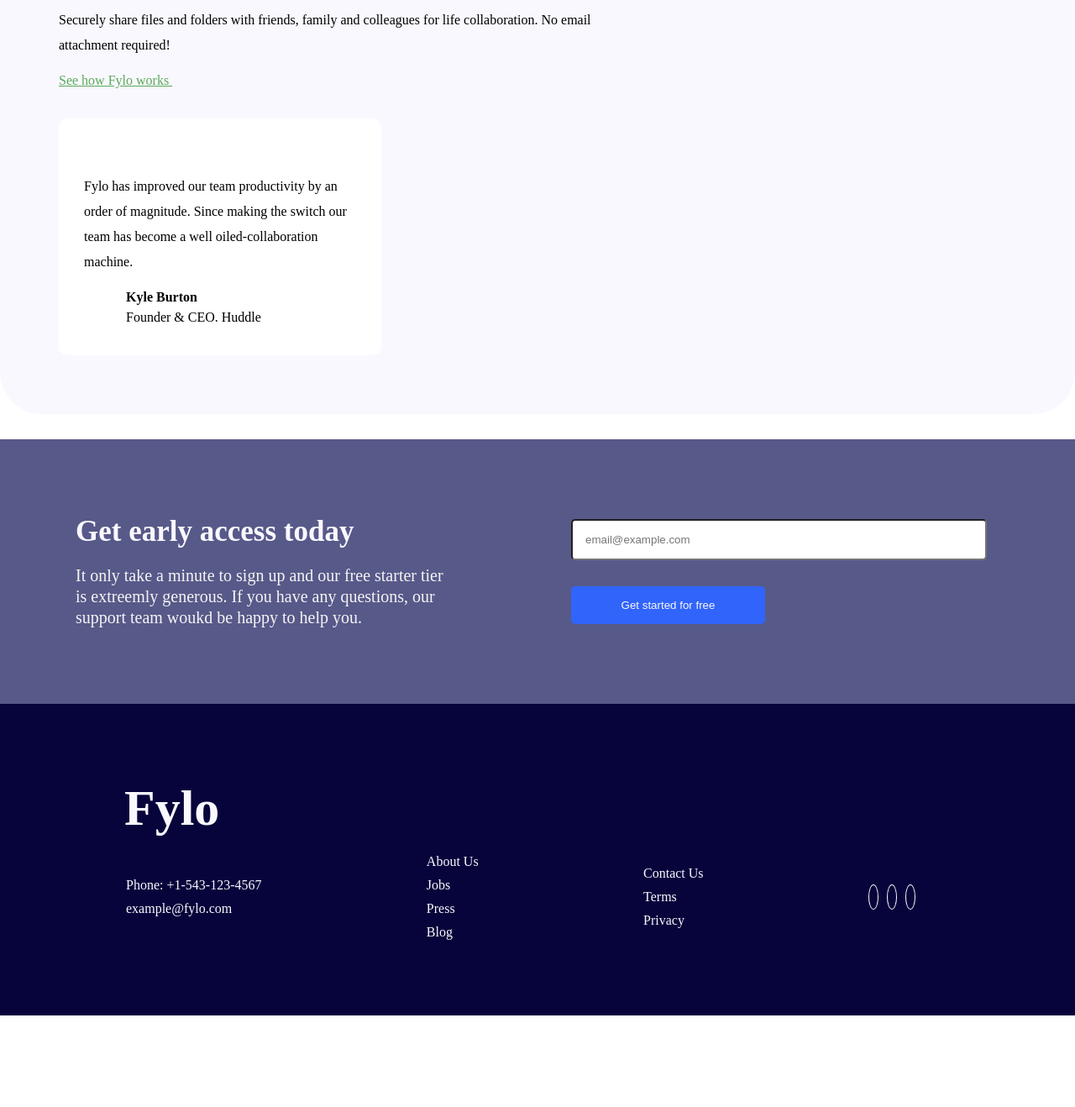
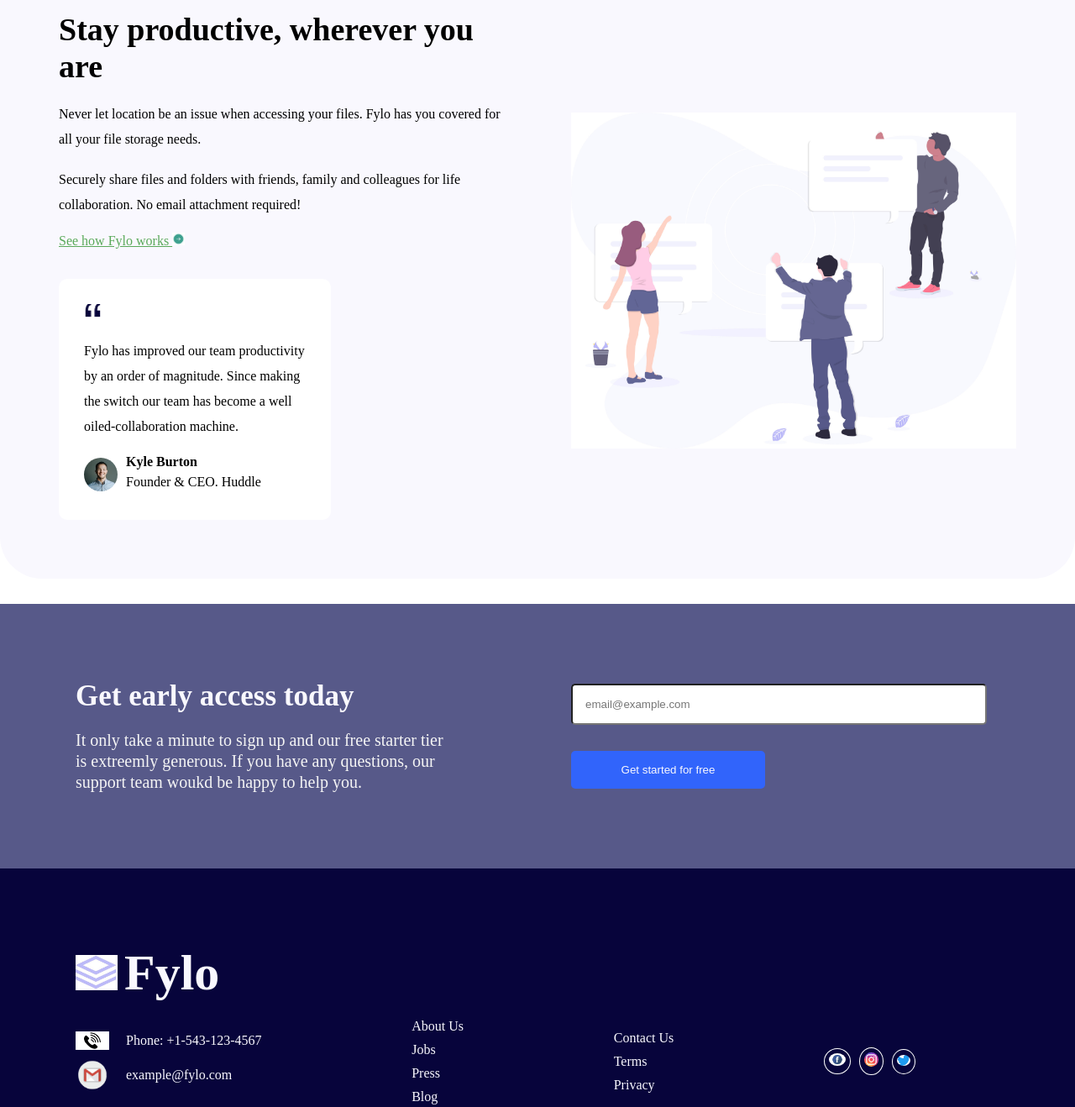
Before and after one commit to Taobah1/Fylo_project, a plain HTML site: page index.html in a window 1280 px wide. Shown: the part 640-1958 px from the top of the page at 84% size. Before the commit the page ends 1849 px from the top, so only its background shows below. Drawn offline with Linux system fonts and the light colour scheme; the site is published under a folder, as on GitHub Pages, so addresses that start at the root find nothing.

Commit message:
images resolved

```diff
--- a/index.html
+++ b/index.html
@@ -17,7 +17,7 @@
       <header>
         <nav>
           <div class="logo">
-            <img src="/images/logo.jpg" alt="" />
+            <img src="images/logo.jpg" alt="" />
             <h1>Fylo</h1>
           </div>
           <div class="navbar">
@@ -29,7 +29,7 @@
       </header>
       <section>
         <div class="image">
-          <img src="/images/illustration-1.jpg" alt="" width="200px" />
+          <img src="images/illustration-1.jpg" alt="" width="200px" />
         </div>
         <div class="fylo">
           <h1>All your files in one secure location, accessible anywhere.</h1>
@@ -52,13 +52,13 @@
           </form>
         </div>
         <div class="illustration">
-          <img src="/images/illustration-1.jpg" alt="" />
+          <img src="images/illustration-1.jpg" alt="" />
         </div>
       </section>
     </div>
     <section class="section-b">
       <div class="illustration-2">
-        <img src="/images/illustration-2.jpg" alt="" />
+        <img src="images/illustration-2.jpg" alt="" />
       </div>
       <div class="content">
         <h1>Stay productive, wherever you are</h1>
@@ -74,11 +74,11 @@
         <br />
         <a href="#" class="arrow-icon"
           >See how Fylo works
-          <img src="/images/icon-arrow.jpg" alt="" style="width: 15px"
+          <img src="images/icon-arrow.jpg" alt="" style="width: 15px"
         /></a>
         <br /><br /><br />
         <div class="card">
-          <img src="/images/icon-quotes.jpg" alt="" style="width: 20px" />
+          <img src="images/icon-quotes.jpg" alt="" style="width: 20px" />
           <br /><br />
           <p>
             Fylo has improved our team productivity by an order of magnitude.
@@ -88,7 +88,7 @@
           <br />
           <div class="testimony">
             <img
-              src="/images/avatar-testimonial.jpg"
+              src="images/avatar-testimonial.jpg"
               alt=""
               style="width: 40px" />
             <div>
@@ -99,7 +99,7 @@
         </div>
       </div>
       <div class="img">
-        <img src="/images/illustration-2.jpg" alt="" />
+        <img src="images/illustration-2.jpg" alt="" />
       </div>
     </section>
     <article>
@@ -126,7 +126,7 @@
     <footer>
       <div style="margin-bottom: 20px">
         <div class="logo">
-          <img src="/images/logo.jpg" alt="" />
+          <img src="images/logo.jpg" alt="" />
           <h1>Fylo</h1>
         </div>
       </div>
@@ -134,14 +134,14 @@
         <div style="display: flex; flex-direction: column; gap: 10px">
           <div class="footer-content">
             <img
-              src="/images/phone.png"
+              src="images/phone.png"
               alt=""
               style="width: 40px; background-color: white"
               ; />
             <p>Phone: +1-543-123-4567</p>
           </div>
           <div class="footer-content">
-            <img src="/images/gmail.png" alt="" width="40px" /><span
+            <img src="images/gmail.png" alt="" width="40px" /><span
               >example@fylo.com</span
             >
           </div>
@@ -159,13 +159,13 @@
         </div>
         <div class="img-icon">
           <a href=""
-            ><img src="/images/facebook.png" alt="" style="width: 20px"
+            ><img src="images/facebook.png" alt="" style="width: 20px"
           /></a>
           <a href=""
-            ><img src="/images/instagram.png" alt="" style="width: 17px"
+            ><img src="images/instagram.png" alt="" style="width: 17px"
           /></a>
           <a href=""
-            ><img src="/images/twitter.png" alt="" style="width: 16px"
+            ><img src="images/twitter.png" alt="" style="width: 16px"
           /></a>
         </div>
       </div>
```
